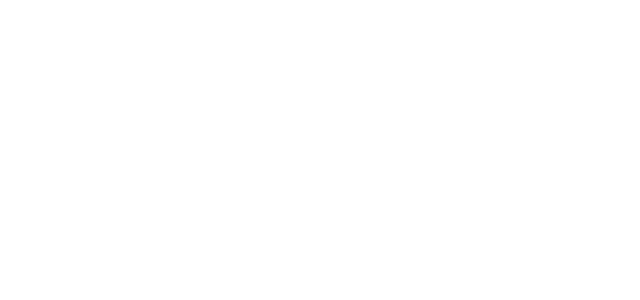
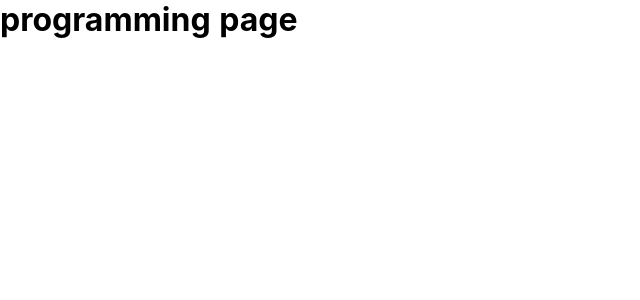
Before and after one commit to u-lab/git-practice-toson-team, a Nuxt app: page /programming in a window 1280 px wide. Before the commit this address had no page. Shown: the top 300 px of the page, without its empty margins (0-640 px from the left). Built offline with nearby package versions, Linux system fonts and the light colour scheme.

Commit message:
ページ追加

```diff
--- /dev/null
+++ b/pages/cad.vue
@@ -0,0 +1,3 @@
+<template>
+  <h1>CAD page</h1>
+</template>
--- /dev/null
+++ b/pages/programming.vue
@@ -0,0 +1,3 @@
+<template>
+  <h1>programming page</h1>
+</template>
```
